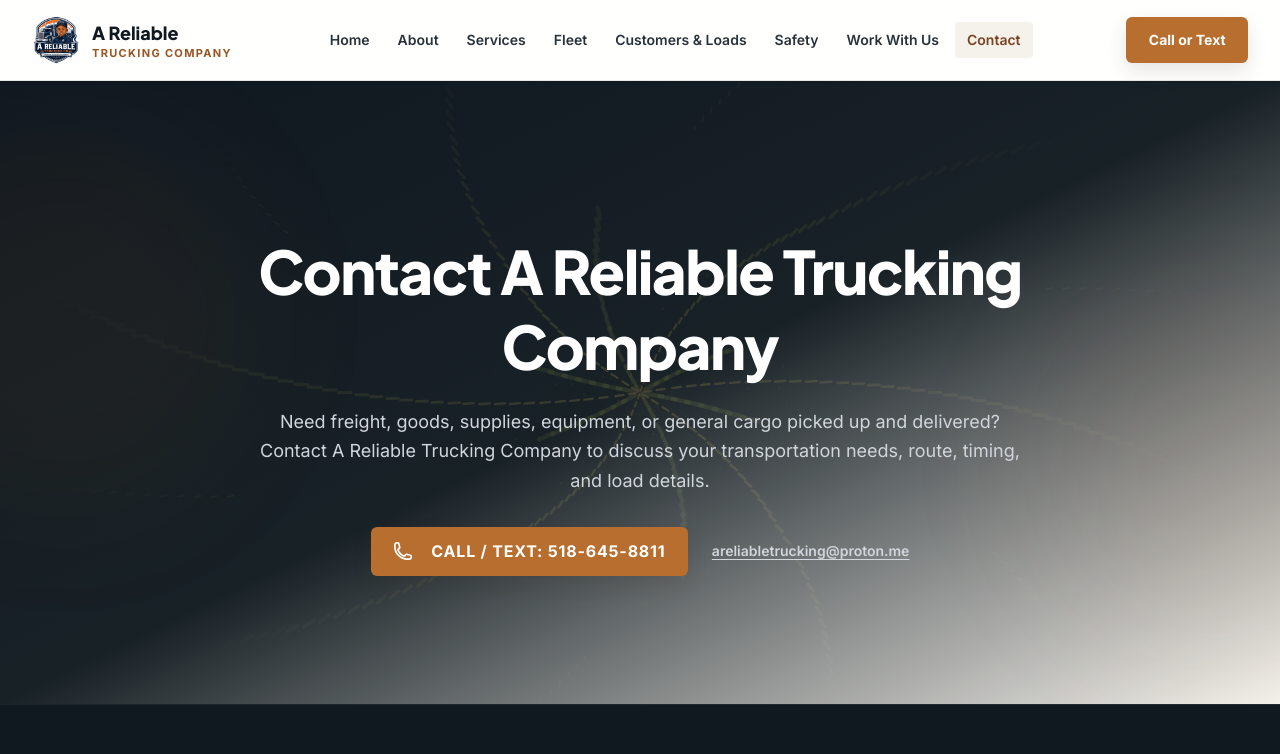
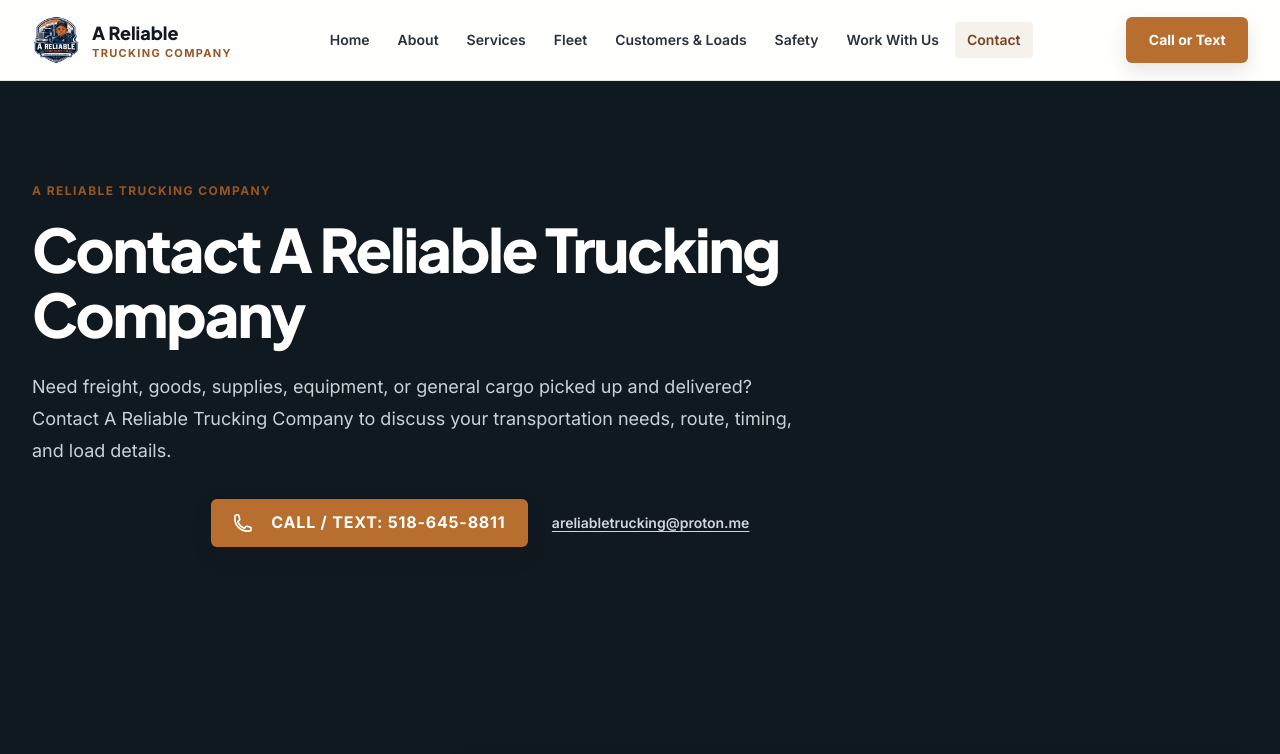
Before and after one commit to dev-in-portfolio/A-Reliable, a Next.js app: page /contact in a window 1280 px wide. Shown: the top 754 px of the page. Built offline with nearby package versions, Linux system fonts and the light colour scheme.

Commit message:
redesign: simplify internal page hero treatment

```diff
--- a/src/components/PageHero.tsx
+++ b/src/components/PageHero.tsx
@@ -1,5 +1,3 @@
-import CanvasBackground from "@/components/CanvasBackground"
-
 interface PageHeroProps {
   title: string
   description?: string
@@ -7,27 +5,23 @@
   children?: React.ReactNode
 }
 
-export default function PageHero({ title, description, canvasType, children }: PageHeroProps) {
+export default function PageHero({ title, description, children }: PageHeroProps) {
   return (
-    <section className="relative bg-gradient-to-br from-navy-950 via-navy-900 to-navy-850 py-24 sm:py-32 overflow-hidden border-b border-white/5">
-      {/* Background Grids & Gradients */}
-      <div className="absolute inset-0 bg-grid-pattern opacity-30 pointer-events-none" />
-      <div className="absolute top-12 -left-32 h-96 w-96 rounded-full bg-brand-500/5 blur-3xl pointer-events-none" />
-      <div className="absolute bottom-12 -right-32 h-96 w-96 rounded-full bg-brand-600/5 blur-3xl pointer-events-none" />
-
-      {canvasType && <CanvasBackground type={canvasType} opacity={0.25} />}
-
-      <div className="relative mx-auto max-w-7xl px-4 sm:px-6 lg:px-8 text-center z-10 animate-fade-in pt-6">
-        <h1 className="text-4xl font-extrabold tracking-tight text-white sm:text-5xl lg:text-6xl font-heading leading-tight max-w-4xl mx-auto">
+    <section className="border-b border-navy-950/10 bg-navy-950 text-white">
+      <div className="container-shell py-16 sm:py-20 lg:py-24">
+        <div className="max-w-4xl">
+          <span className="eyebrow text-brand-300">A Reliable Trucking Company</span>
+          <h1 className="mt-4 max-w-4xl font-heading text-4xl font-extrabold leading-[1.08] tracking-[-0.035em] text-white sm:text-5xl lg:text-6xl">
             {title}
           </h1>
           {description && (
-          <p className="mx-auto mt-6 max-w-3xl text-base sm:text-lg leading-relaxed text-gray-300">
+            <p className="mt-6 max-w-3xl text-base leading-8 text-navy-200 sm:text-lg">
               {description}
             </p>
           )}
           {children}
         </div>
+      </div>
     </section>
   )
 }
```
Lines whose indentation alone changed are shown as unchanged.
